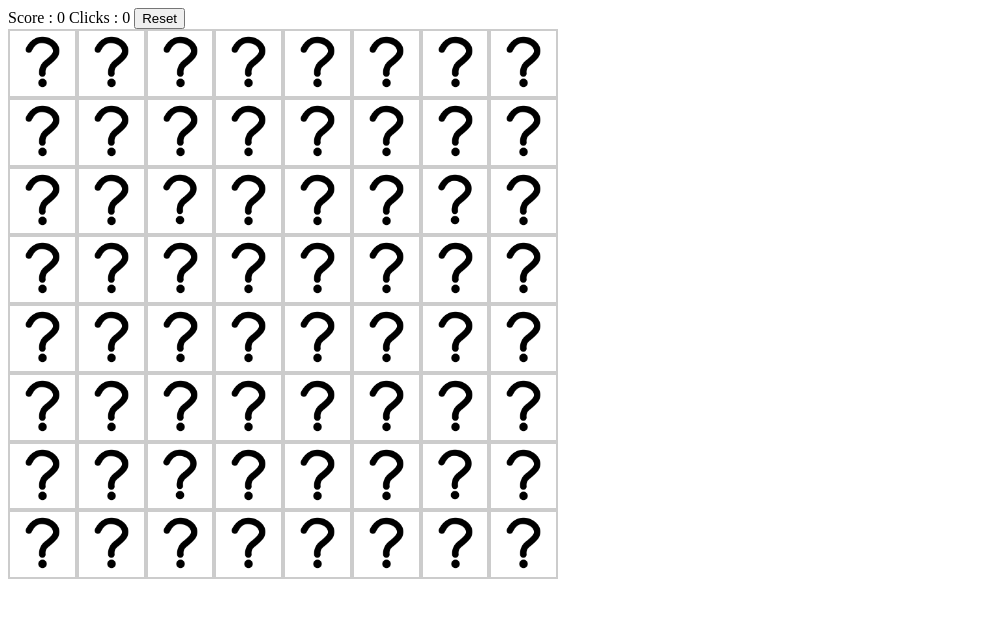
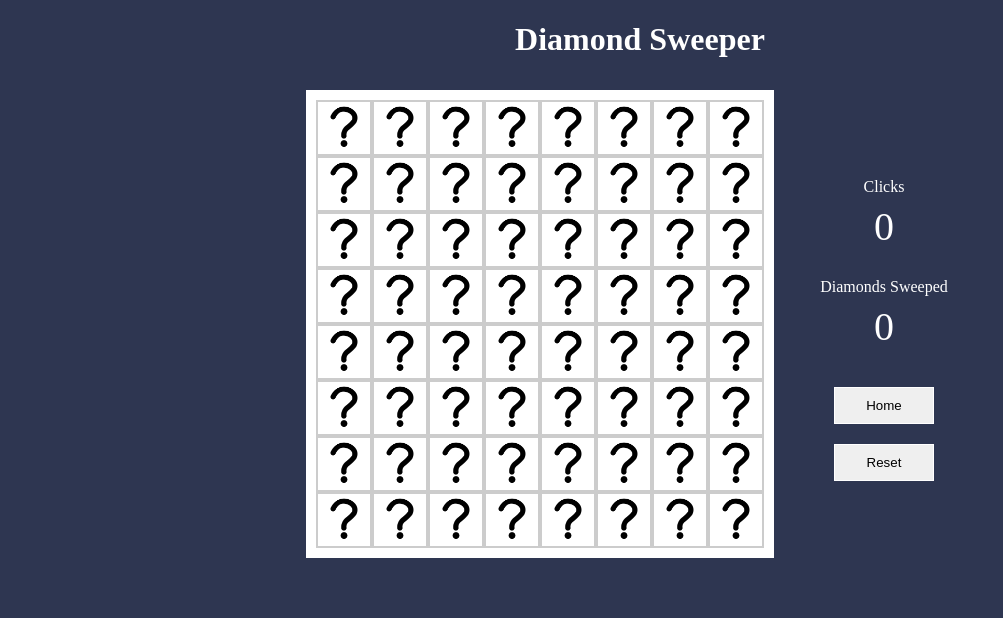
Before and after one commit to ishwarkatwe-zz/diamond-sweeper, an Angular app: page /play in a window 1280 px wide. Shown: the top 618 px of the page, without its empty margins (0-1003 px from the left). Built offline with nearby package versions, Linux system fonts and the light colour scheme.

Commit message:
game over component

```diff
--- a/src/app/app.component.html
+++ b/src/app/app.component.html
@@ -1 +1,3 @@
-<router-outlet></router-outlet>
+<div class="content">
+  <router-outlet></router-outlet>
+</div>
--- a/src/app/app.module.ts
+++ b/src/app/app.module.ts
@@ -7,12 +7,14 @@ import { ServiceWorkerModule } from '@angular/service-worker';
 import { environment } from '../environments/environment';
 import { HomeComponent } from './home/home.component';
 import { PlayComponent } from './play/play.component';
+import { GameOverComponent } from './game-over/game-over.component';
 
 @NgModule({
   declarations: [
     AppComponent,
     HomeComponent,
-    PlayComponent
+    PlayComponent,
+    GameOverComponent
   ],
   imports: [
     BrowserModule,
--- /dev/null
+++ b/src/app/game-over/game-over.component.html
@@ -0,0 +1,10 @@
+<div class="game__over">
+  <div class="game__over__content">
+    <h2>Game Over</h2>
+    <h4>Your score is <strong>{{score}}</strong></h4>
+    <ul>
+      <li><button routerLink="/">Home</button></li>
+      <li><button (click)="play()">Play Again</button></li>
+    </ul>
+  </div>
+</div>
--- /dev/null
+++ b/src/app/game-over/game-over.component.scss
@@ -0,0 +1,56 @@
+@import "./../../styles";
+
+.game__over {
+  position: absolute;
+  background: rgba(255, 255, 255, 0.5);
+  top: 0px;
+  left: 0px;
+  width: 100vw;
+  height: 100vh;
+
+  .game__over__content {
+    position: absolute;
+    top: 50%;
+    left: 50%;
+    transform: translate(-50%, -50%);
+    height: 200px;
+    width: 350px;
+    background: $theme_color;
+
+    > h2 {
+      text-align: center;
+      color: #fff;
+    }
+
+    > h4 {
+      text-align: center;
+      color: #fff;
+    }
+
+    ul {
+      position: relative;
+      margin: 0px;
+      padding: 0px;
+      li {
+        width: 50%;
+        display: inline-block;
+        text-align: center;
+        padding: 2em 0px;
+
+        button {
+          width: 100px;
+          padding: 10px;
+          text-align: center;
+          margin: 10px 0px;
+          cursor: pointer;
+          border: 1px solid $white;
+          &:hover {
+            background: $theme_color;
+            color: white;
+          }
+        }
+      }
+    }
+
+  }
+}
--- /dev/null
+++ b/src/app/game-over/game-over.component.ts
@@ -0,0 +1,21 @@
+import {Component, EventEmitter, Input, OnInit, Output} from '@angular/core';
+
+@Component({
+  selector: 'app-game-over',
+  templateUrl: './game-over.component.html',
+  styleUrls: ['./game-over.component.scss']
+})
+export class GameOverComponent implements OnInit {
+  @Input() score:number;
+  @Output() playAgain = new EventEmitter<boolean>();
+
+  constructor() {
+  }
+
+  ngOnInit() {
+  }
+
+  play() {
+    this.playAgain.emit(true);
+  }
+}
--- a/src/app/home/home.component.html
+++ b/src/app/home/home.component.html
@@ -0,0 +1,6 @@
+<div class="home">
+  <div class="home__content">
+    <h1>Diamond Sweeper</h1>
+    <button routerLink="/play">Play</button>
+  </div>
+</div>
--- a/src/app/home/home.component.scss
+++ b/src/app/home/home.component.scss
@@ -0,0 +1,30 @@
+@import './../../styles';
+
+.home {
+  position: relative;
+  width: 100vw;
+  height: 100vh;
+  .home__content {
+    position: absolute;
+    top: 50%;
+    left: 50%;
+    transform: translate(-50%, -50%);
+    text-align: center;
+    > h1 {
+      color: #ffffff;
+    }
+
+    >button {
+      margin: 2em 0px;
+      padding: 15px 20px;
+      font-size: 18px;
+      width: 200px;
+      border: 1px solid $white;
+      cursor: pointer;
+      &:hover {
+        background: $theme_color;
+        color: white;
+      }
+    }
+  }
+}
--- a/src/app/play/play.component.html
+++ b/src/app/play/play.component.html
@@ -1,10 +1,7 @@
-<div>
-  Score : {{score}}
-  Clicks : {{clicks}}
+<h1 class="title">Diamond Sweeper</h1>
 
-  <button (click)="reset()">Reset</button>
-</div>
-
+<section class="game__dashboard">
+  <section class="game">
     <div class="game__board" *ngFor="let row of objData; let i = index">
       <div class="game__board__rows">
         <div *ngFor="let item of row let j = index"
@@ -20,3 +17,24 @@
         </div>
       </div>
     </div>
+  </section>
+
+  <section class="actions">
+    <div class="clicks">
+      <small>Clicks</small>
+      <label>{{clicks}}</label>
+    </div>
+
+    <div class="clicks">
+      <small>Diamonds Sweeped</small>
+      <label>{{diamondCounter}}</label>
+    </div>
+
+    <button routerLink="/">Home</button>
+    <br>
+    <button (click)="reset()">Reset</button>
+  </section>
+
+</section>
+
+<app-game-over [score]="score" *ngIf="diamondCounter == limit" (playAgain)="reset()"></app-game-over>
--- a/src/app/play/play.component.scss
+++ b/src/app/play/play.component.scss
@@ -1,11 +1,20 @@
-* {
-  box-sizing: border-box;
+@import "./../../styles";
+
+.title {
+  text-align: center;
+  color: $white;
 }
 
-$board_width: 550px;
-$white: #fff;
-$grey: #ccc;
+.game__dashboard {
+  display: flex;
+  align-items: center;
+  justify-content: center;
+}
 
+.game {
+  margin: 10px;
+  padding: 10px;
+  background: $white;
   .game__board {
     .game__board__rows {
       display: flex;
@@ -16,21 +25,74 @@ $grey: #ccc;
       .game__board__cols {
         flex: 1;
         background: #ccc;
-      border: 2px solid $grey;
-      height: calc(550px / 8);
+        border: 2px solid $red;
+        height: calc(#{$board_width} / 8);
 
         &.question {
           background: url("./../../assets/question.png");
           background-repeat: no-repeat;
           background-size: cover;
+          border: 2px solid $grey;
         }
 
         &.diamond {
           background: url("./../../assets/diamond.png");
           background-repeat: no-repeat;
           background-size: cover;
+          border-color: $green;
+        }
+
+        &.arrow__right {
+          background: url("./../../assets/arrow.png");
+          background-repeat: no-repeat;
+          background-size: cover;
+          border-color: $orange;
+        }
+
+        &.arrow__left {
+          background: url("./../../assets/arrow.png");
+          background-repeat: no-repeat;
+          background-size: cover;
+          transform: rotate(180deg);
+          border-color: $orange;
         }
 
       }
     }
   }
+}
+
+.actions {
+  flex-basis: 200px;
+  text-align: center;
+
+  .clicks {
+    margin: 20px 0px;
+    color: $white;
+    small {
+      font-size: 16px;
+      line-height: 20px;
+      display: block;
+    }
+    label {
+      font-size: 40px;
+      line-height: 60px;
+    }
+  }
+
+  text-align: center;
+
+  > button {
+    width: 100px;
+    padding: 10px;
+    text-align: center;
+    margin: 10px 0px;
+    cursor: pointer;
+    border: 1px solid $white;
+    &:hover {
+      background: $theme_color;
+      color: white;
+    }
+  }
+
+}
--- a/src/app/play/play.component.ts
+++ b/src/app/play/play.component.ts
@@ -7,15 +7,18 @@ import {Component, OnInit} from '@angular/core';
 })
 export class PlayComponent implements OnInit {
   limit: number;
+  diamondCounter: number;
+  clicks: number;
+  maxClicks: number;
+  objData: Array<object> = [];
   score: number;
-  clicks: number;
-  objData: Array<object> = [];
 
   constructor() {
     // matrix 8*8
     this.limit = 8;
-    this.score = 0;
+    this.diamondCounter = 0;
     this.clicks = 0;
+    this.maxClicks = 64;
   }
 
   ngOnInit() {
@@ -24,7 +27,7 @@ export class PlayComponent implements OnInit {
 
   reset() {
     this.objData = [];
-    this.score = 0;
+    this.diamondCounter = 0;
     this.clicks = 0;
     this.init();
   }
@@ -47,12 +50,16 @@ export class PlayComponent implements OnInit {
   }
 
   onClick(node) {
-    node['clicked'] = true;
-    // node['question'] = false;
-    // node['diamond'] = true;
-    this.clicks = this.clicks + 1;
-    if (node['diamond'] == true) {
-      this.score = this.score + 1;
+    if (node['clicked'] == false) {
+      node['clicked'] = true;
+      // node['question'] = false;
+      // node['diamond'] = true;
+      this.clicks = this.clicks + 1;
+      if (node['diamond'] == true) {
+        this.diamondCounter = this.diamondCounter + 1;
+      }
+
+      this.score = (this.maxClicks - this.clicks);
     }
   }
 
--- a/src/styles.scss
+++ b/src/styles.scss
@@ -1 +1,24 @@
 /* You can add global styles to this file, and also import other style files */
+
+$board_width: 35vw;
+$white: #fff;
+$grey: #ccc;
+$green: #8bc34a;
+$red: #f44336;
+$orange: orange;
+$theme_color : #2E3651;
+
+
+html, body {
+  background: #2E3651;
+}
+
+* {
+  box-sizing: border-box;
+}
+
+
+html,body {
+  padding: 0px;
+  margin: 0px;
+}
```
Also changed, not shown: 1 other file (tests, documents, lock files or other folders). Lines whose indentation alone changed are shown as unchanged.
